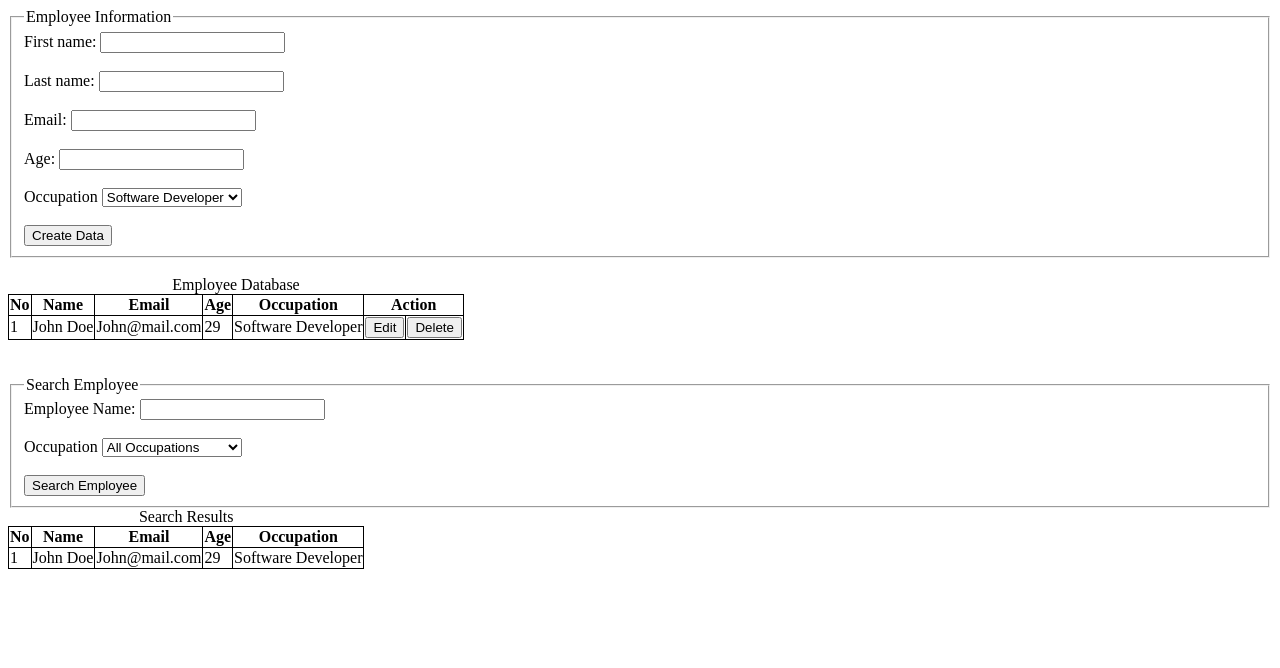
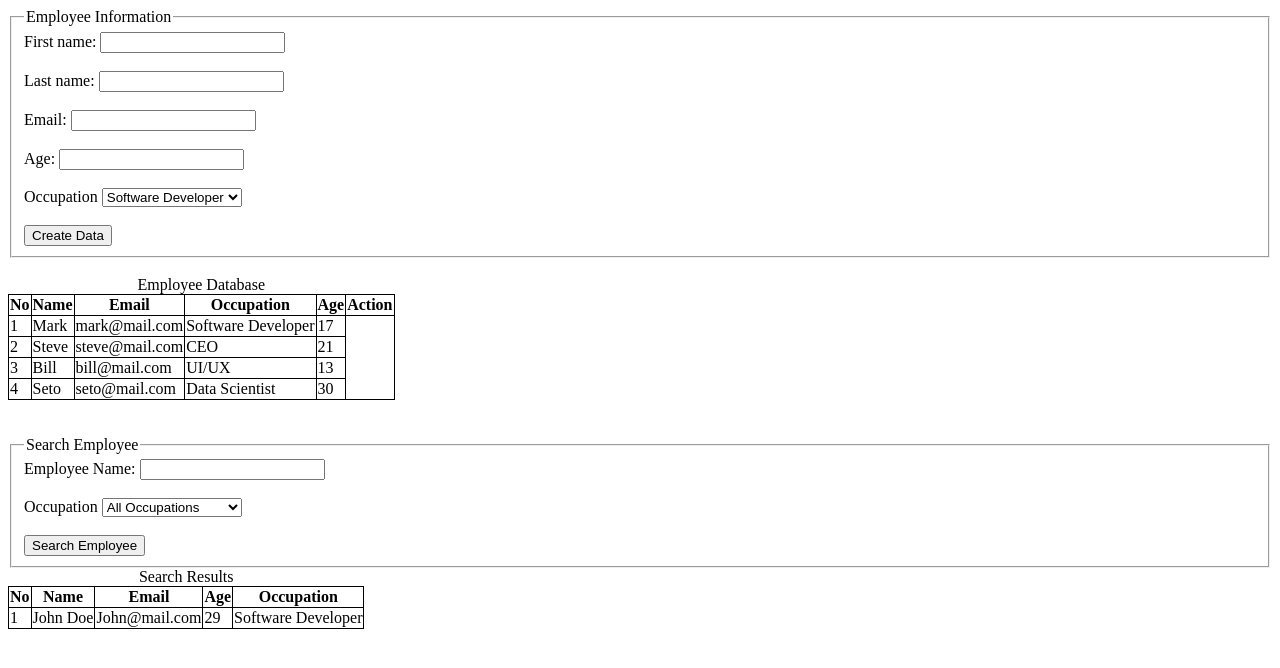
Before and after one commit to tmangowalpwd/jcwd-2002-employee-database, a plain HTML site: page index.html in a window 1280 px wide. Drawn offline with Linux system fonts and the light colour scheme.

Commit message:
feat: added render data function

```diff
--- a/index.html
+++ b/index.html
@@ -57,22 +57,14 @@
           <th>No</th>
           <th>Name</th>
           <th>Email</th>
+          <th>Occupation</th>
           <th>Age</th>
-          <th>Occupation</th>
           <th colspan="2">Action</th>
         </tr>
       </thead>
 
-      <tbody>
-        <tr>
-          <td>1</td>
-          <td>John Doe</td>
-          <td>John@mail.com</td>
-          <td>29</td>
-          <td>Software Developer</td>
-          <td><button>Edit</button></td>
-          <td><button>Delete</button></td>
-        </tr>
+      <tbody id="employeeDatabase">
+
       </tbody>
     </table>
 
@@ -139,6 +131,26 @@
         new Employee("Bill", "UI/UX", "bill@mail.com", 13),
         new Employee("Seto", "Data Scientist", "seto@mail.com", 30),
       ]
+
+      const renderData = () => {
+        let htmlResult = ""
+
+        data.forEach((val, idx) => {
+          htmlResult += `
+            <tr>
+              <td>${idx + 1}</td>
+              <td>${val.fullName}</td>
+              <td>${val.email}</td>
+              <td>${val.occupation}</td>
+              <td>${val.age}</td>
+            </tr>
+          `
+        })
+
+        document.getElementById("employeeDatabase").innerHTML = htmlResult
+      }
+
+      renderData()
     </script>
   </body>
 </html>
```
